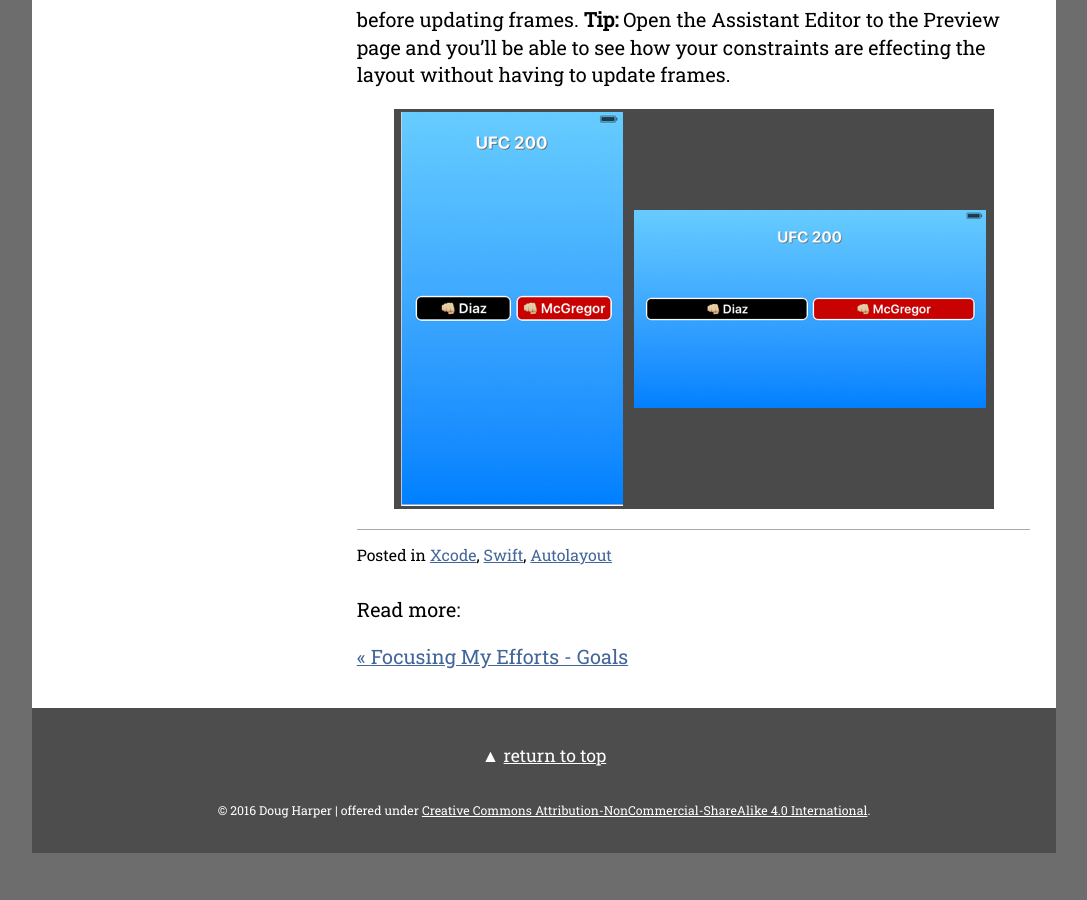
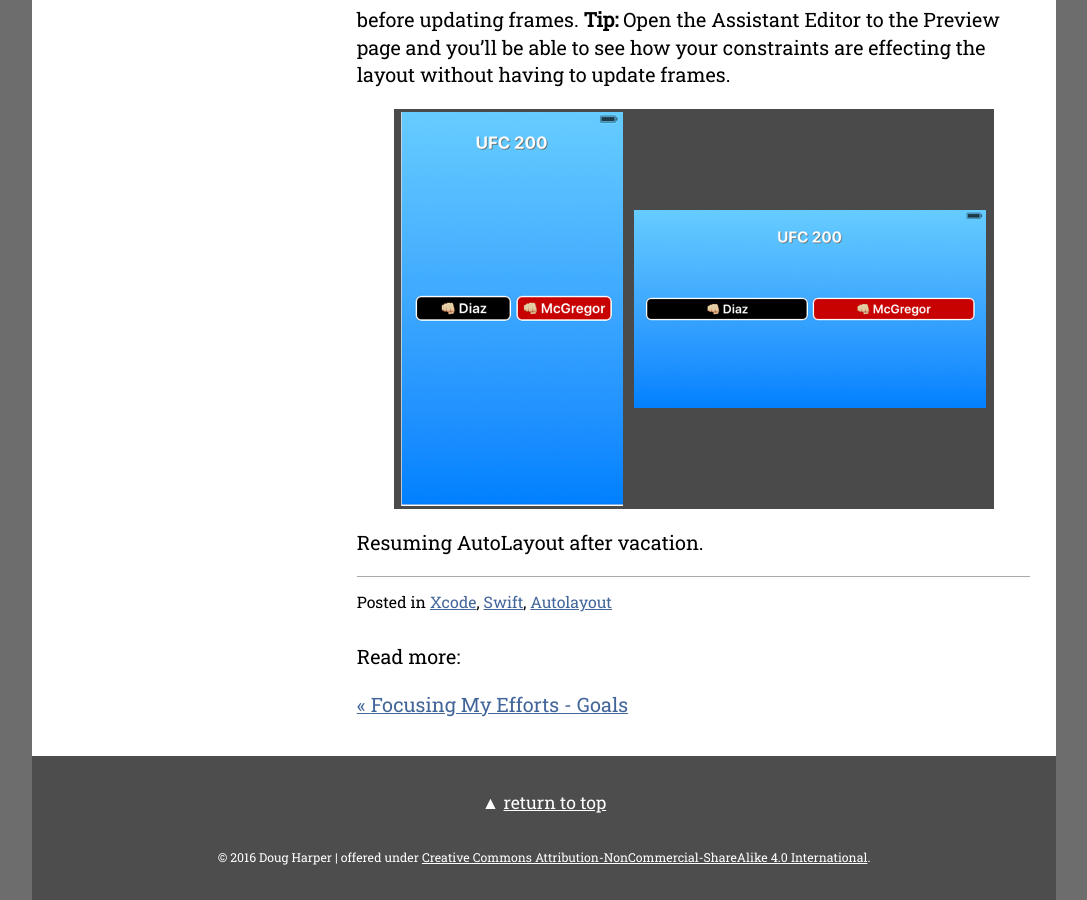
Before and after one commit to endodoug/endodoug.github.io, a Jekyll site: the page built from _posts/2016-04-22-learning-auto-layout.md, in a window 1280 px wide and 900 px high, scrolled down 1627 px. Shown: the whole window, without its empty margins (96-1183 px from the left). Built offline with Jekyll 4.4.1, drawn with Linux system fonts in a browser that asks for light colours; comment, search, counter and statistics services are not loaded; before the commit the page ends 2480 px from its top, so only the background shows below that.

Commit message:
Update 2016-04-22-learning-auto-layout.md
added a line updating vacation info

```diff
--- a/_posts/2016-04-22-learning-auto-layout.md
+++ b/_posts/2016-04-22-learning-auto-layout.md
@@ -35,3 +35,5 @@
 Now both buttons are the same size and are distributed equally in all devices.  Since the buttons use intrinsic values I wait until the end before updating frames.  **Tip:** Open the Assistant Editor to the Preview page and you’ll be able to see how your constraints are effecting the layout without having to update frames.
 
 ![2 Buttons evenly distributed using auto layout](/images/Autolayout-1.png "2 buttons using auto layout image")
+
+Resuming AutoLayout after vacation.
```
